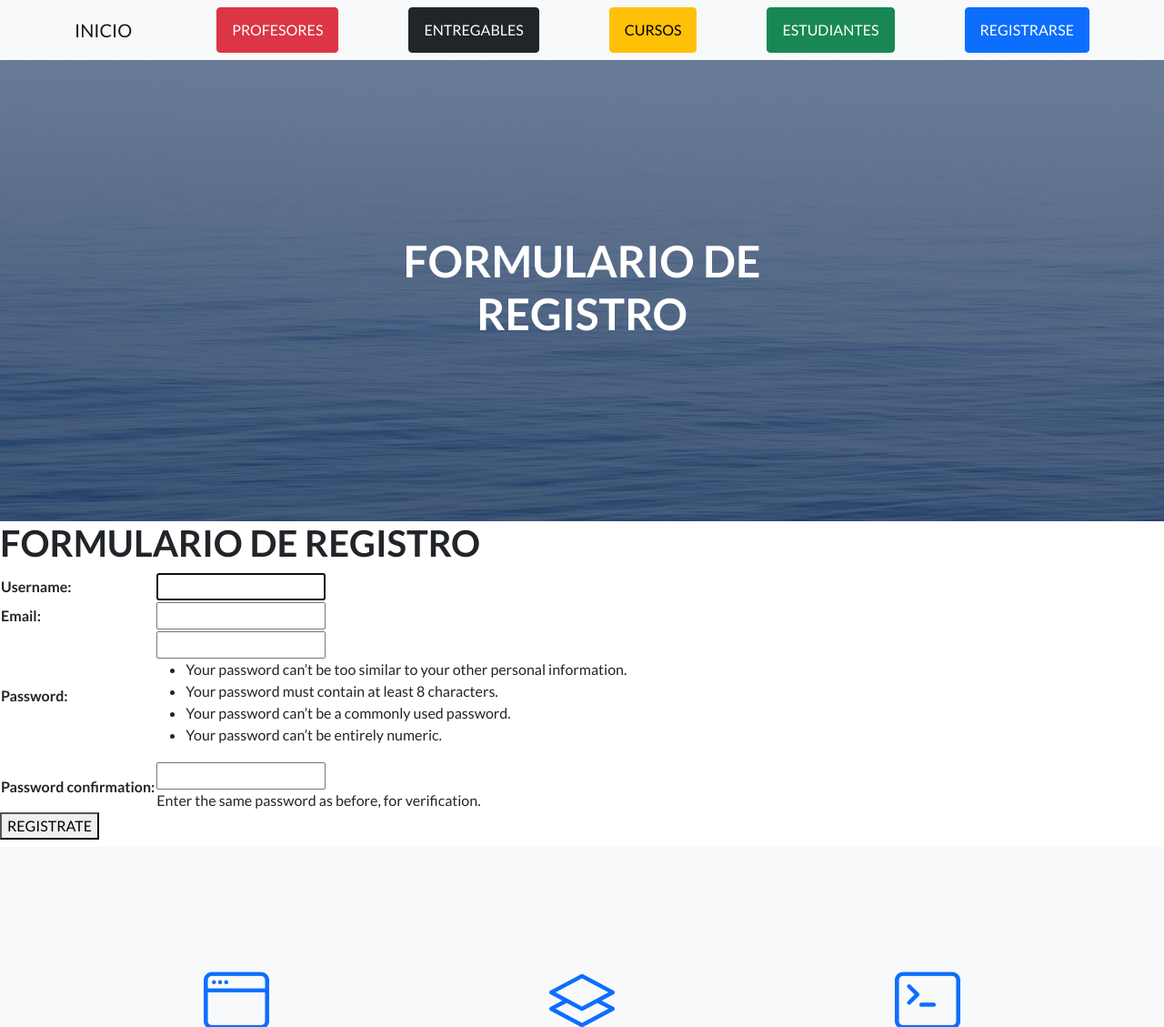
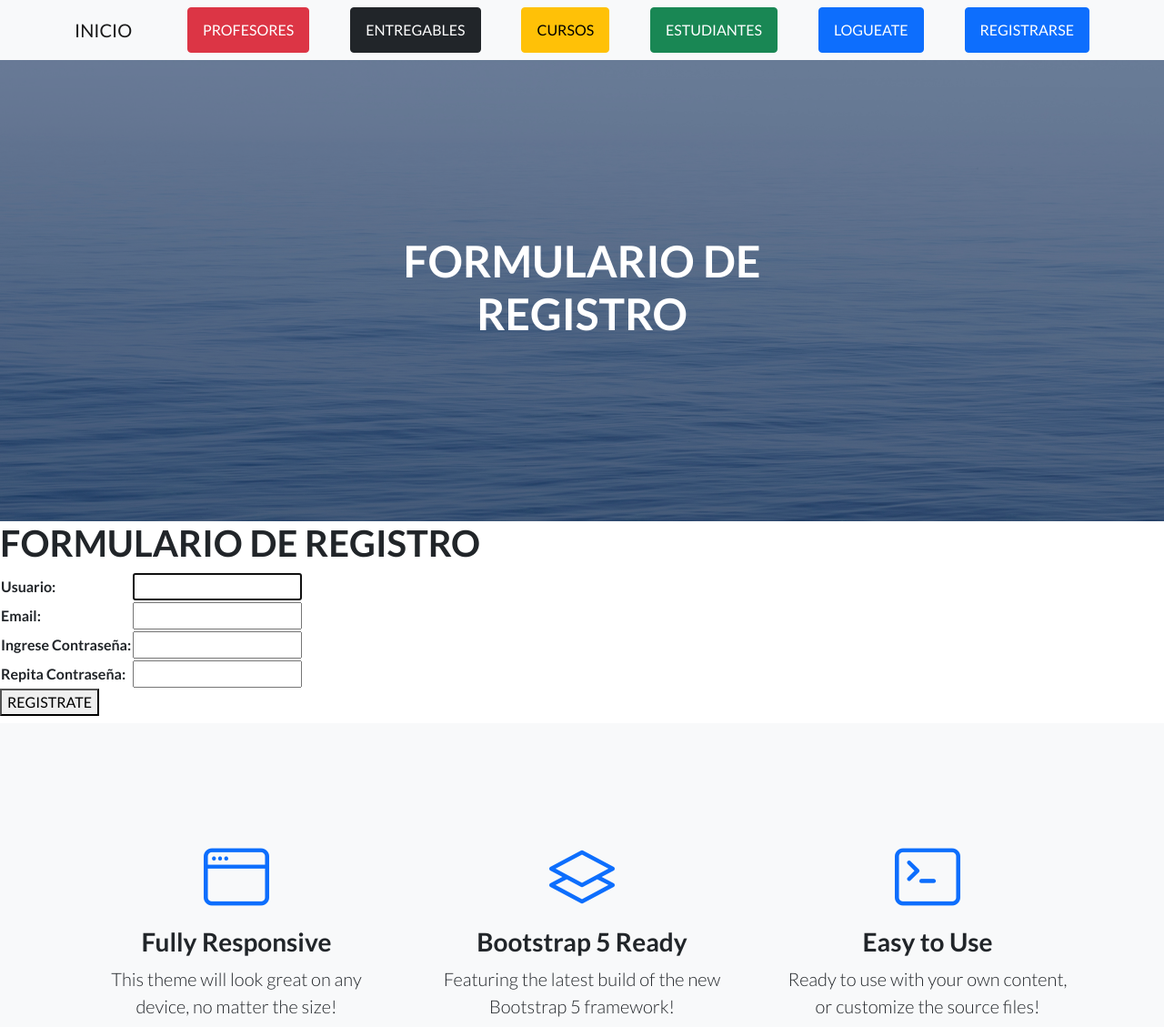
Before and after one commit to LucianoVazquezVargas/proyecto31105, a Django app: page /AppCoder/register/ in a window 1280 px wide. Shown: the top 1129 px of the page at 91% size. Run offline with Django 4.2, Linux system fonts and the light colour scheme; some libraries are stand-ins or nearby versions.

Commit message:
Fin clase 23

```diff
--- a/coder/AppCoder/forms.py
+++ b/coder/AppCoder/forms.py
@@ -13,9 +13,10 @@ class ProfeForm(forms.Form):
     email=forms.EmailField()
 
 class UserRegisterForm(UserCreationForm):
-    email=forms.EmailField()
-    password1: forms.CharField(label="Ingrese Contraseña", widget=forms.PasswordInput)
-    password2: forms.CharField(label="Repita Contraseña", widget=forms.PasswordInput)#El widget es para que muestre la password como asteriscos
+    email = forms.EmailField()
+    password1= forms.CharField(label="Ingrese Contraseña", widget=forms.PasswordInput)
+    password2= forms.CharField(label="Repita Contraseña", widget=forms.PasswordInput)#El widget es para que muestre la password como asteriscos
+    username= forms.CharField(label="Usuario")
 
     class Meta:#La clase Meta es una clase de configuracion del objeto donde esta metida
         model= User
--- a/coder/AppCoder/templates/AppCoder/padre.html
+++ b/coder/AppCoder/templates/AppCoder/padre.html
@@ -25,7 +25,12 @@
                 <a class="btn btn-dark" href="{% url 'entregables' %}">ENTREGABLES</a>
                 <a class="btn btn-warning" href="{% url 'cursos' %}">CURSOS</a>
                 <a class="btn btn-success" href="{% url 'estudiantes' %}">ESTUDIANTES</a>
-                <a class="btn btn-primary" href="#signup">REGISTRARSE</a>
+                {% if user.is_authenticated %}
+                <a class="btn btn-primary" href="{% url 'logout' %}">DESLOGUEATE</a>
+                {% else %}
+                <a class="btn btn-primary" href="{% url 'login' %}">LOGUEATE</a>
+                <a class="btn btn-primary" href="{% url 'register' %}">REGISTRARSE</a>
+                {% endif %}
             </div>
         </nav>
         <!-- Masthead-->
--- a/coder/AppCoder/urls.py
+++ b/coder/AppCoder/urls.py
@@ -1,5 +1,6 @@
 from django.urls import path
 from AppCoder.views import *
+from django.contrib.auth.views import LogoutView
 
 urlpatterns = [
     path("",inicio,name="inicio"),
@@ -22,6 +23,7 @@ urlpatterns = [
     #LOGIN REGISTER LOGOUT
     path ("login/",login_request,name="login"),
     path ("register/",register,name="register"),
+    path("logout/",LogoutView.as_view(template_name="AppCoder/logout.html"),name="logout"),
 
 
 ]
--- a/coder/AppCoder/views.py
+++ b/coder/AppCoder/views.py
@@ -6,7 +6,10 @@ from django.views.generic import ListView,DetailView,CreateView,UpdateView,Delet
 from django.urls import reverse_lazy
 from django.contrib.auth.forms import AuthenticationForm,UserCreationForm
 from django.contrib.auth import login,logout,authenticate
+from django.contrib.auth.mixins import LoginRequiredMixin
+from django.contrib.auth.decorators import login_required
 
+@login_required
 def inicio(request):
     return render(request,"AppCoder/inicio.html")
 
@@ -108,7 +111,7 @@ def editarProfesor(request,id):
         form=ProfeForm(initial={"nombre":profesor.nombre, "apellido":profesor.apellido, "email":profesor.email,"profesion":profesor.profesion})
         return render(request, "AppCoder/editarProfesor.html", {"formulario":form,"profesor":profesor})
 
-class EstudianteList(ListView):
+class EstudianteList(LoginRequiredMixin,ListView):
     model=Estudiante
     template_name="AppCoder/leerEstudiantes.html"
 
--- a/coder/coder/settings.py
+++ b/coder/coder/settings.py
@@ -122,3 +122,5 @@ STATIC_URL = 'static/'
 # https://docs.djangoproject.com/en/4.1/ref/settings/#default-auto-field
 
 DEFAULT_AUTO_FIELD = 'django.db.models.BigAutoField'
+
+LOGIN_URL="/AppCoder/login/"
```
Also changed, not shown: coder/AppCoder/templates/AppCoder/logout.html (added, +11 -0 lines), coder/README.md (deleted), coder/db.sqlite3, 1 other file.
